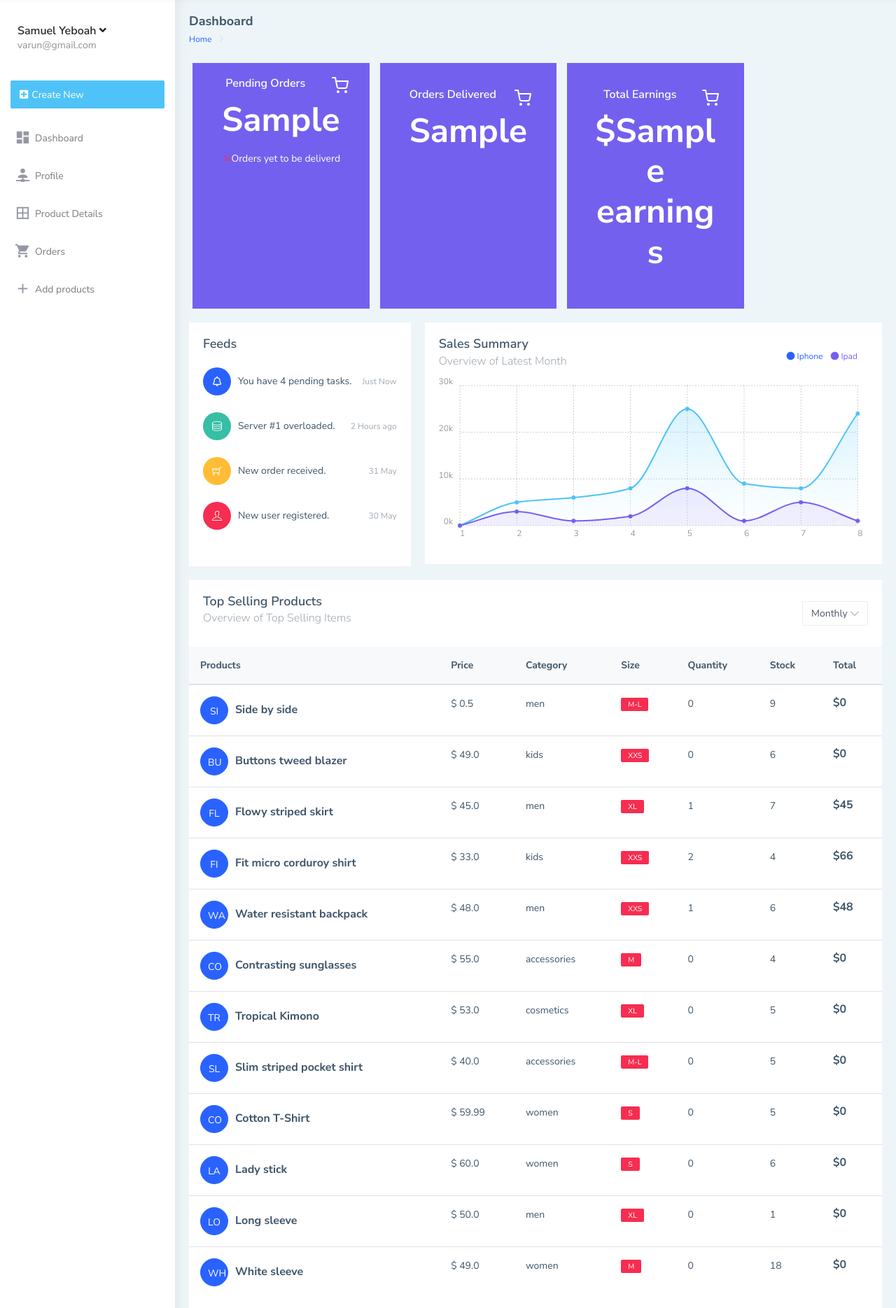
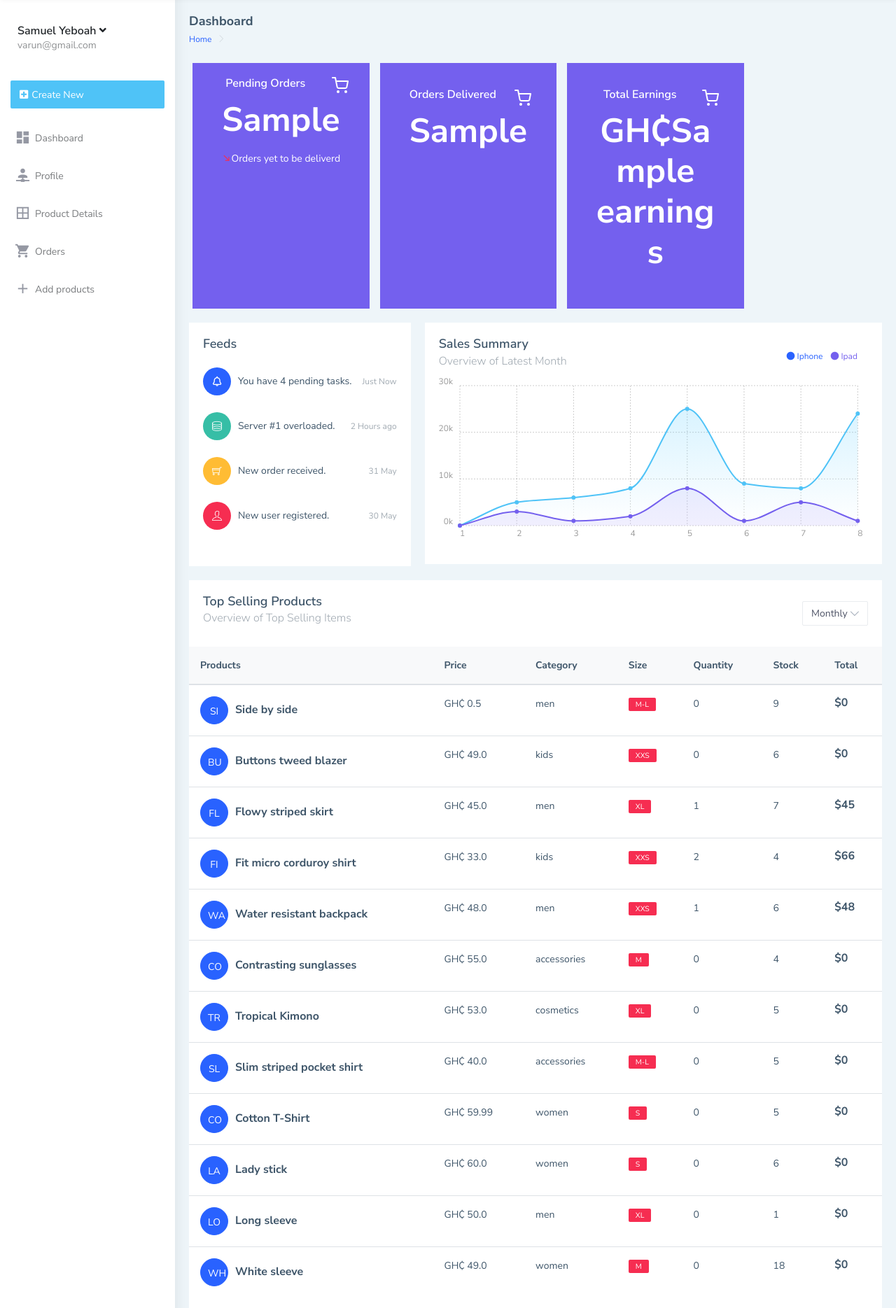
Before and after one commit to T-Phage/Phage, a Django app: template adminapp/templates/admin_index.html in a window 1280 px wide. Shown: the part 64-1933 px from the top of the page at 70% size. Run offline with Django 3.2, Linux system fonts and the light colour scheme; data comes from the database, SQL or seed files in the repository; tables that the repository leaves empty hold one stand-in row (values such as "Sample post"); the template is opened without the code that fills it: values that come from a table or form of the project are taken from there, most other values are stand-ins (such as "Sample title", 1, 10 or a date in 2020); parts of the project's set-up code (start-up, migrations or seed data) failed here and were passed over; some libraries are stand-ins or nearby versions.

Commit message:
make it better

```diff
--- a/adminapp/templates/admin_index.html
+++ b/adminapp/templates/admin_index.html
@@ -69,7 +69,7 @@
                         </div>
                     </div>
                 </div>
-                <h1 class="display-5 mt-1 mb-3">${{earnings}}</h1>
+                <h1 class="display-5 mt-1 mb-3">GH₵{{earnings}}</h1>
                 <div class="mb-0">
                     <!-- <span class="text-danger"> <i class="mdi mdi-arrow-bottom-right"></i> -4.25% </span> Less orders than usual -->
                 </div>
@@ -180,7 +180,7 @@
                                         </div>
                                     </div>
                                 </td>
-                                <td>$ {{item.price}}</td>
+                                <td>GH₵ {{item.price}}</td>
                                 <td>{{item.category}}</td>
                                 <td>
                                     <label class="label label-danger">{{item.size}}</label>
@@ -192,28 +192,6 @@
                                 </td>
                             </tr>
                             {% endfor %}
-                            <!-- {% for product in products %}
-                            <tr>
-                                <td>
-                                    <div class="d-flex align-items-center">
-                                        <div class="m-r-10"><a class="btn btn-circle btn-info text-white text-uppercase">{{product.name|slice:":2"}}</a></div>
-                                        <div class="">
-                                            <h4 class="m-b-0 font-16">{{product.name}}</h4>
-                                        </div>
-                                    </div>
-                                </td>
-                                <td>${{product.price}}</td>
-                                <td>{{product.category}}</td>
-                                <td>
-                                    <label class="label label-danger">{{product.size}}</label>
-                                </td>
-                                <td>{{product.quantity}}</td>
-                                <td>{{product.stock}}</td>
-                                <td>
-                                    <h5 class="m-b-0">$<script>document.write(parseFloat("{{product.price}}") * parseInt("{{product.quantity}}"))</script></h5>
-                                </td>
-                            </tr>
-                            {% endfor %} -->
                         </tbody>
                     </table>
                 </div>
--- a/adminapp/views.py
+++ b/adminapp/views.py
@@ -16,6 +16,10 @@ def dashboard(request):
     context = {'orders_delivered':orders_delivered, 'orders_not_delivered':orders_not_delivered,
                'earnings':earnings, 'items':items}
     return render(request, 'admin_index.html', context)
+
+
+clas Dashboard(TemplateView):
+    pass
 
 
 class Products(ListView):
--- a/template/adminbase.html
+++ b/template/adminbase.html
@@ -69,7 +69,7 @@
                         <!-- <span class="logo-text"> -->
                              <!-- dark Logo text -->
                              <!-- <img src="../../assets/images/logo-text.png" alt="homepage" class="dark-logo" /> -->
-                             <!-- Light Logo text -->
+                             <!-- Light Logo text     -->
                              <!-- <img src="../../assets/images/logo-light-text.png" class="light-logo" alt="homepage" /> -->
                         <!-- </span> -->
                     </a>
@@ -77,6 +77,8 @@
                     <!-- End Logo -->
                     <!-- ============================================================== -->
                     <!-- This is for the sidebar toggle which is visible on mobile only -->
+                    <a class="nav-toggler waves-effect waves-light d-block d-md-none" href="{% url 'fashionapp:index' %}">View  site</a>
+                    <a class="nav-toggler waves-effect waves-light d-block d-md-none" href="{% url 'accounts:logout' %}">Logout</a>
                     <a class="nav-toggler waves-effect waves-light d-block d-md-none" href="javascript:void(0)"><i class="ti-menu ti-close"></i></a>
                 </div>
                 <!-- ============================================================== -->
@@ -91,8 +93,8 @@
                         <!-- ============================================================== -->
                         <!-- Search -->
                         <!-- ============================================================== -->
-                        <!-- <li class="nav-item search-box"> <a class="nav-link waves-effect waves-dark" href="javascript:void(0)"><i class="ti-search"></i></a> -->
-                            <!-- <form class="app-search position-absolute">
+                        <!-- <li class="nav-item search-box"> <a class="nav-link waves-effect waves-dark" href="javascript:void(0)"><i class="ti-search"></i></a>
+                            <form class="app-search position-absolute">
                                 <input type="text" class="form-control" placeholder="Search &amp; enter"> <a class="srh-btn"><i class="ti-close"></i></a>
                             </form>
                         </li> -->
```
